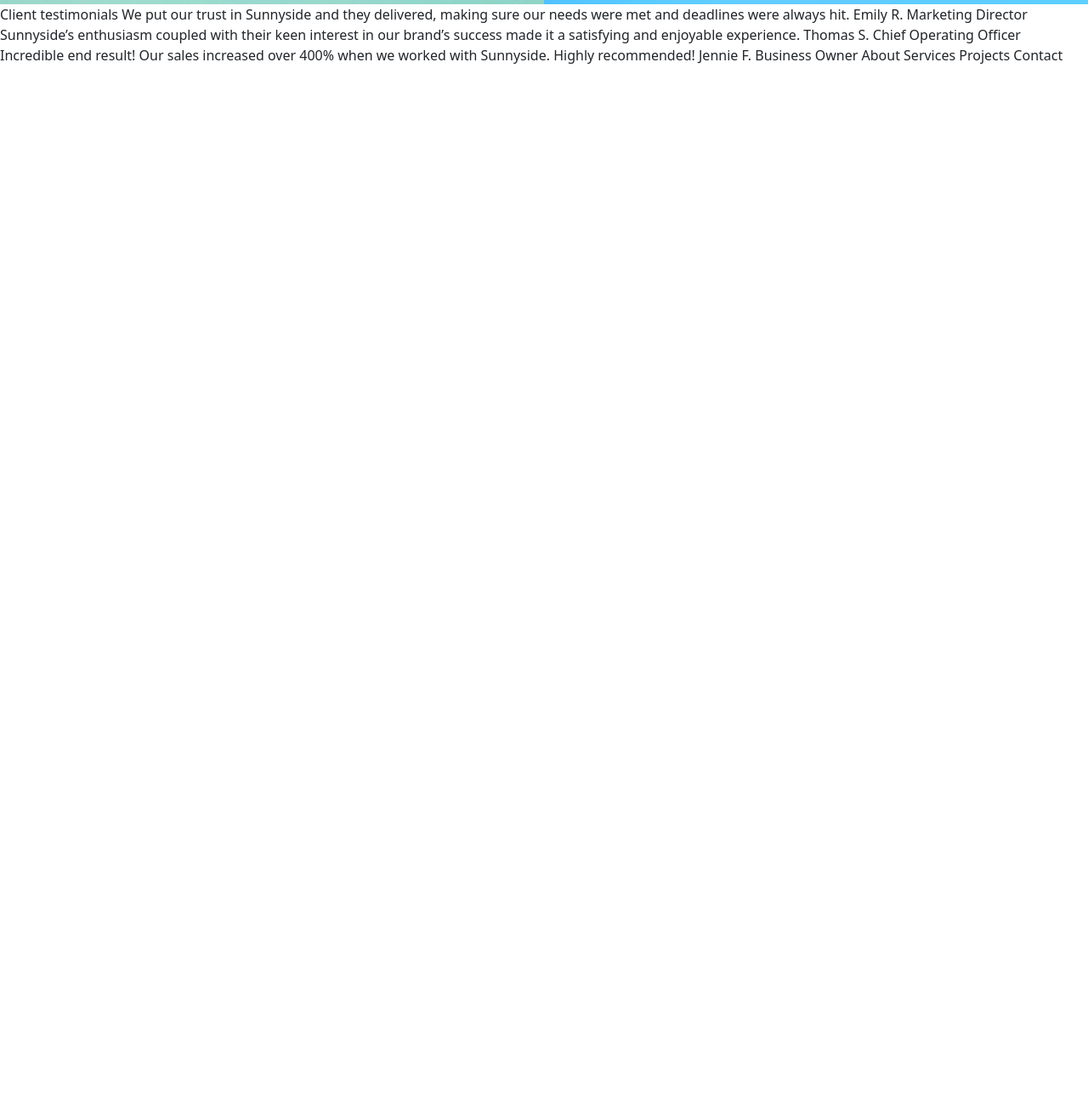
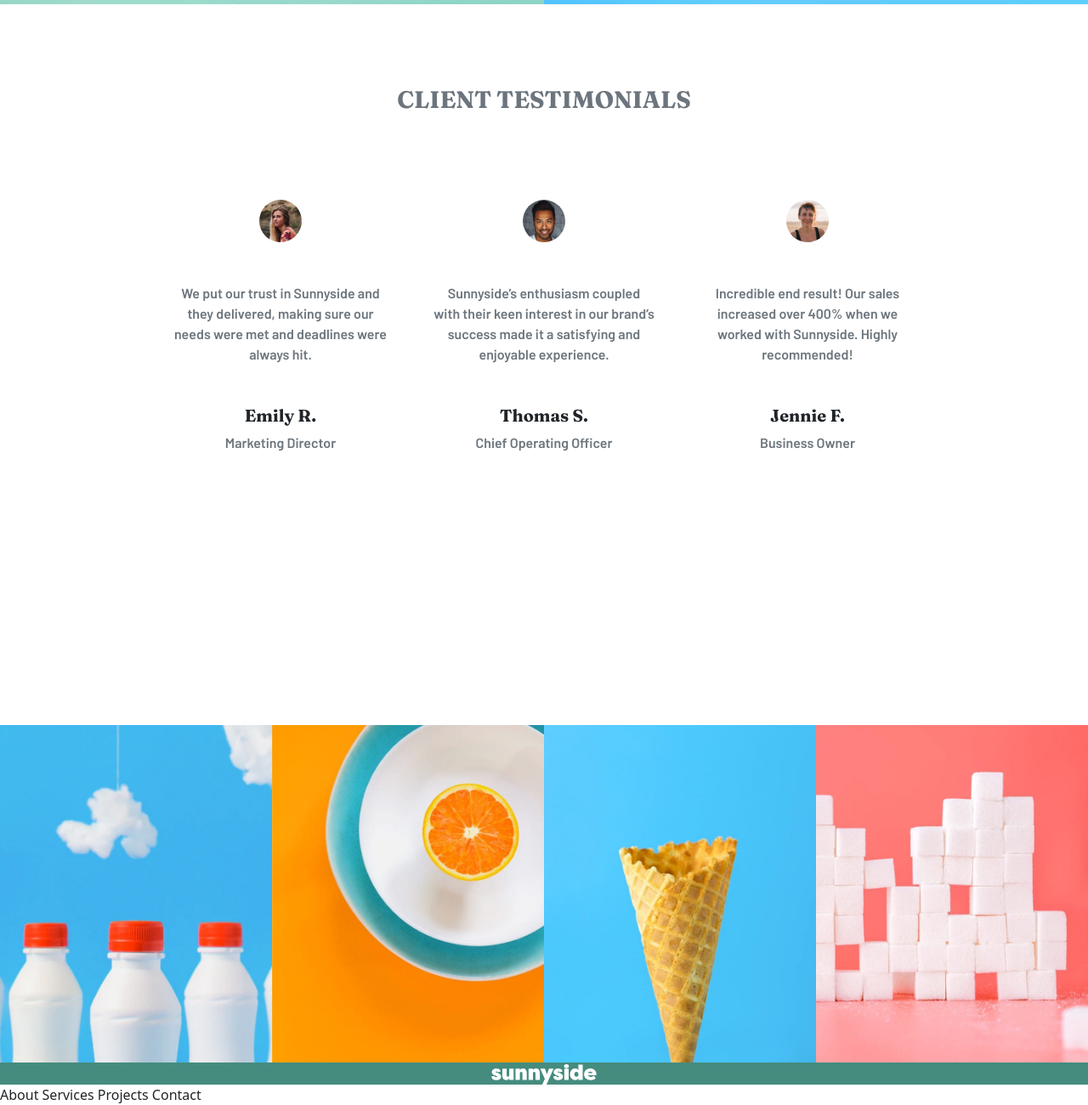
Before and after one commit to kamrulsaad/Sunnyside-agency-landing-page, a plain HTML site: page index.html in a window 1280 px wide. Shown: the part 2715-4015 px from the top of the page at 85% size. Before the commit the page ends 2792 px from the top, so only its background shows below. Drawn offline with Linux system fonts and the light colour scheme.

Commit message:
Added Few Sections

```diff
--- a/css/style.css
+++ b/css/style.css
@@ -47,3 +47,16 @@
     grid-template-columns: repeat(2,1fr);
     min-height: 80vh;
 }
+
+.testimonials{
+    display: grid;
+    grid-template-columns: repeat(3,1fr);
+    gap: 50px;
+    margin-top: 100px;
+    margin-left: 200px;
+    margin-right: 200px;
+}
+
+footer{
+    background-color: hsl(168, 34%, 41%);
+}
--- a/index.html
+++ b/index.html
@@ -91,27 +91,70 @@
         </div>
       </div>
     </section>
+    <section class="min-vh-100">
+      <h3 class="text-center text-uppercase frauces text-muted mt-5 pt-5">
+        Client testimonials
+      </h3>
+      <div class="testimonials">
+        <div class="testimonial text-center">
+          <img width="50px"  class="rounded-circle" src="./images/image-emily.jpg" alt="">
+          <p class="text-muted my-5">
+            We put our trust in Sunnyside and they delivered, making sure our needs were met and deadlines were always hit.
+          </p>
+          <h5 class="frauces">
+            Emily R.
+          </h5>
+          <p class="text-muted">
+            Marketing Director
+          </p>
+        </div>
+        <div class="testimonial text-center">
+          <img width="50px"  class="rounded-circle" src="./images/image-thomas.jpg" alt="">
+          <p class="text-muted my-5">
+            Sunnyside’s enthusiasm coupled with their keen interest in our brand’s success made it a satisfying and enjoyable experience.
+          </p>
+          <h5 class="frauces">
+            Thomas S.
+          </h5>
+          <p class="text-muted">
+            Chief Operating Officer
+          </p>
+        </div>
+        <div class="testimonial text-center">
+          <img width="50px"  class="rounded-circle" src="./images/image-jennie.jpg" alt="">
+          <p class="text-muted my-5">
+            Incredible end result! Our sales increased over 400% when we worked with Sunnyside. Highly recommended!
+          </p>
+          <h5 class="frauces">
+            Jennie F.
+          </h5>
+          <p class="text-muted">
+            Business Owner
+          </p>
+        </div>
+      </div>
+    </section>
+    <section class="max-vh-100">
+      <div class="h-50 row gap-0 p-0 m-0">
+        <div class="col-md-3 p-0"><img class="w-100" src="./images/desktop/image-gallery-milkbottles.jpg" alt="milkbottles"></div>
+        <div class="col-md-3 p-0"><img class="w-100" src="./images/desktop/image-gallery-orange.jpg" alt="oranges"></div>
+        <div class="col-md-3 p-0"><img class="w-100" src="./images/desktop/image-gallery-cone.jpg" alt="cone"></div>
+        <div class="col-md-3 p-0"><img class="w-100" src="./images/desktop/image-gallery-sugarcubes.jpg" alt="sugercubes"></div>
+      </div>
+    </section>
+  </main>
+  <footer class="min-vh-50 d-flex justify-content-center align-items-center">
+    <div>
+      <img src="./images/logo.svg" alt="">
+      <div class="d-flex justify-content-around gap-5 w-25">
 
-  </main>
-  Client testimonials
-
-  We put our trust in Sunnyside and they delivered, making sure our needs were met and deadlines were always hit.
-  Emily R.
-  Marketing Director
-
-  Sunnyside’s enthusiasm coupled with their keen interest in our brand’s success made it a satisfying and enjoyable experience.
-  Thomas S.
-  Chief Operating Officer
-
-  Incredible end result! Our sales increased over 400% when we worked with Sunnyside. Highly recommended!
-  Jennie F.
-  Business Owner
-
+      </div>
+    </div>
+  </footer>
   About
   Services
   Projects
   Contact
-
   <script src="./bootstrap-5.1.3-dist/js/bootstrap.bundle.min.js"></script>
 </body>
 </html>
```
